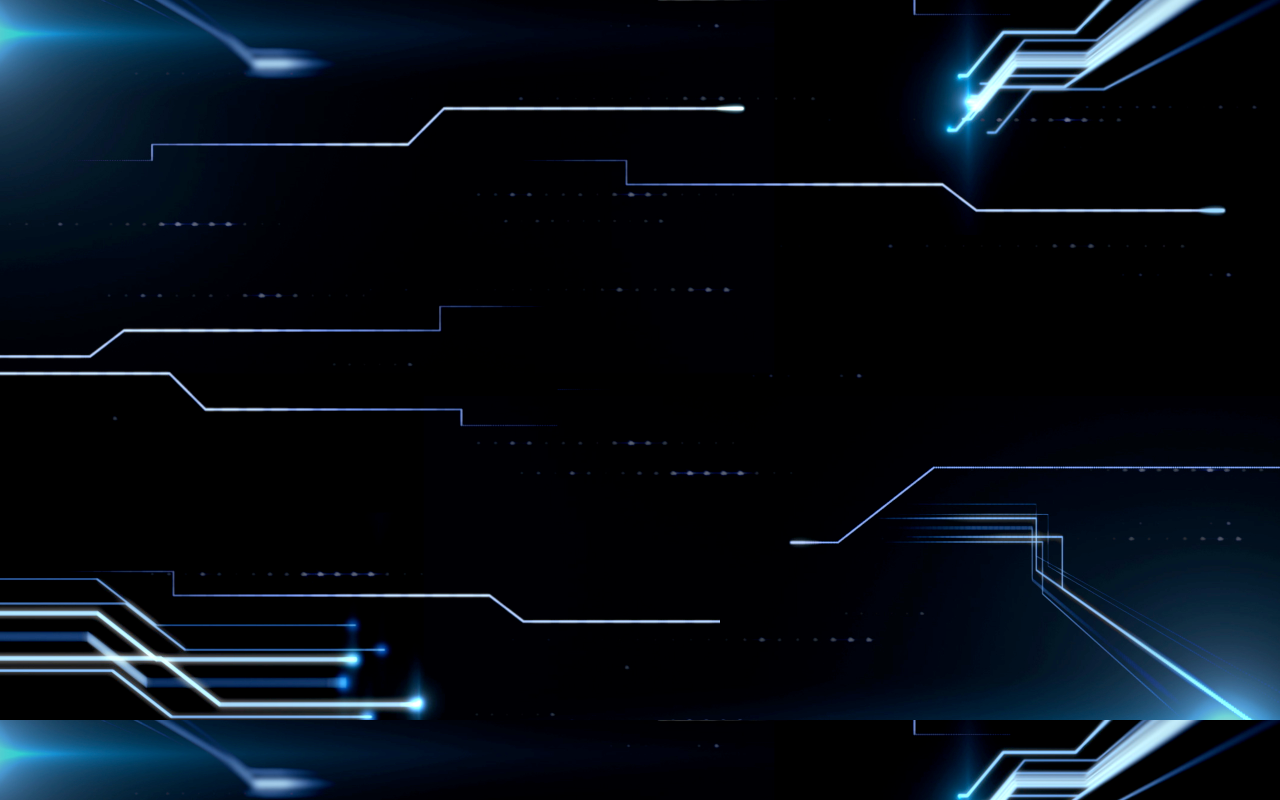
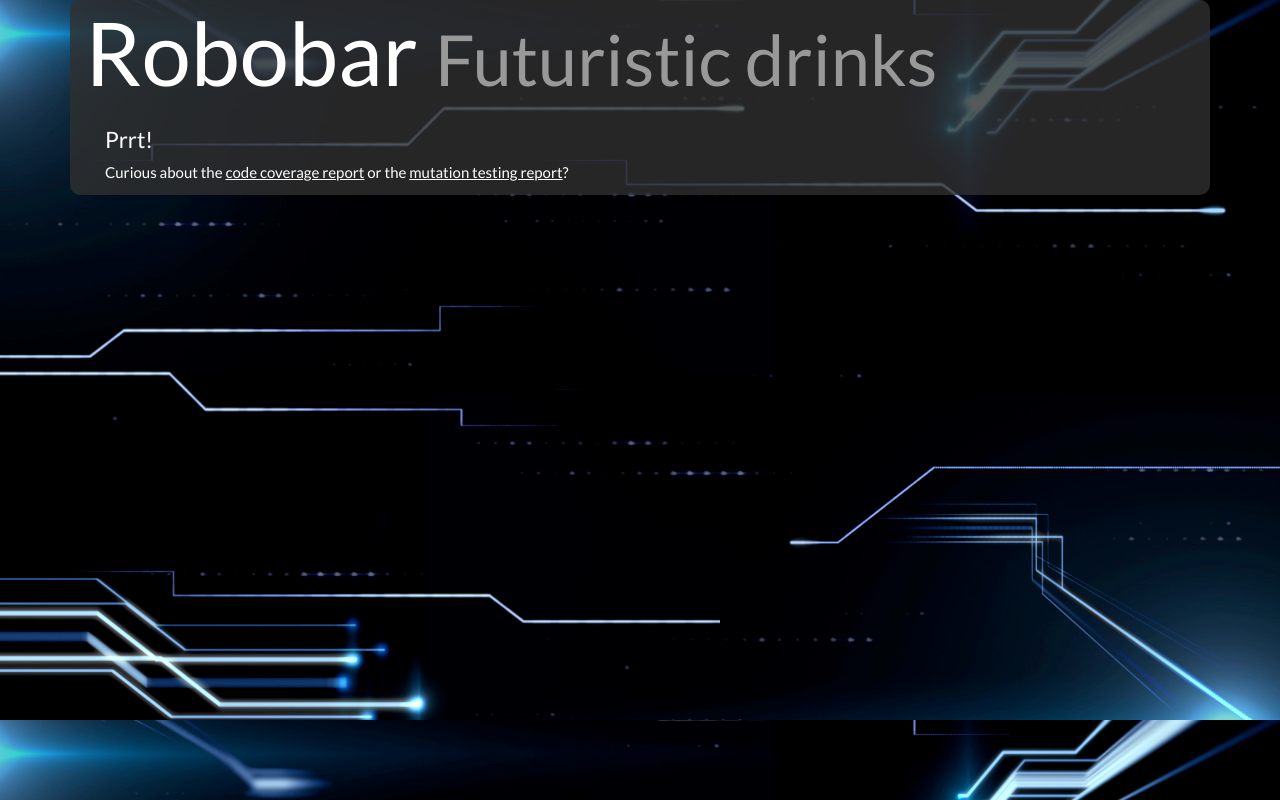
Before and after one commit to LayZeeDK/ngx-stryker-robobar, an Angular app: page / in a window 1280 px wide. Built offline with nearby package versions, Linux system fonts and the light colour scheme.

Commit message:
feat: add layout

```diff
--- a/src/app/app.component.html
+++ b/src/app/app.component.html
@@ -1 +1,20 @@
-<router-outlet></router-outlet>
+<div class="container">
+  <div class="row">
+    <h1 class="col-12 display-2">
+      Robobar
+      <small class="text-muted">Futuristic drinks</small>
+    </h1>
+  </div>
+  <router-outlet></router-outlet>
+  <div class="alert alert-default" role="alert">
+    <h4 class="alert-heading">Prrt!</h4>
+    Curious about the
+    <a target="_blank" href="reports/coverage/index.html"
+      >code coverage report</a
+    >
+    or the
+    <a target="_blank" href="reports/mutation/html/index.html"
+      >mutation testing report</a
+    >?
+  </div>
+</div>
```
Also changed, not shown: 1 other file (tests, documents, lock files or other folders).
